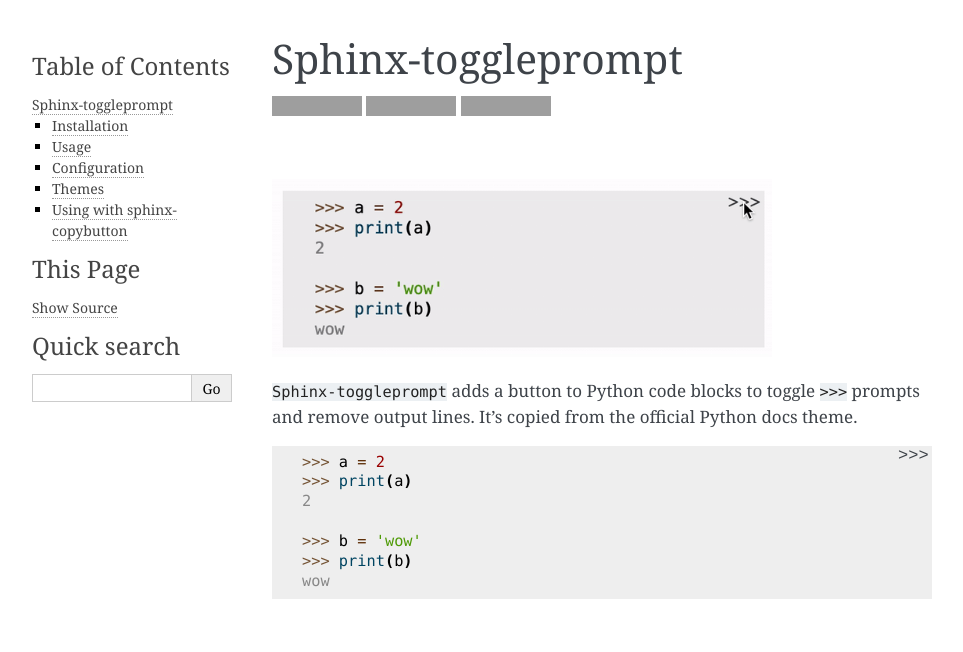
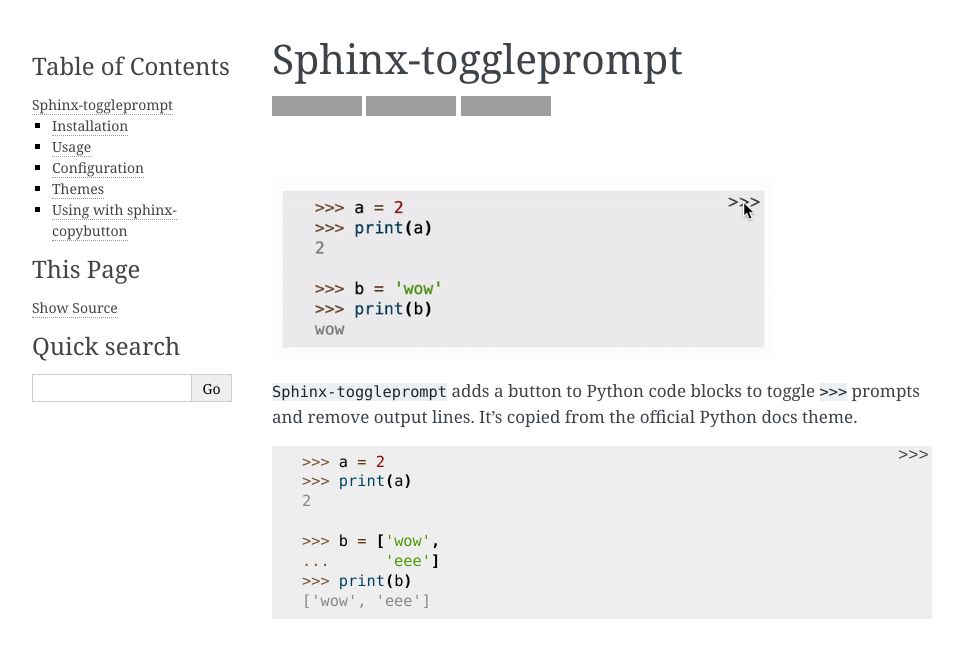
Before and after one commit to jurasofish/sphinx-toggleprompt, a Sphinx documentation site: the page built from doc/index.rst, in a window 1280 px wide and 900 px high, cut to the strip 0-652 px from the top of the window. Shown: the whole strip, without its empty margins (148-1111 px from the left). Built offline with Sphinx 7.4.7, drawn with Linux system fonts in a browser that asks for light colours; some of the changed lines change nothing that is shown; grey boxes are pictures that could not be loaded.

Commit message:
handle "Out[x]:" IPython

```diff
--- a/doc/index.rst
+++ b/doc/index.rst
@@ -33,9 +33,10 @@
     >>> print(a)
     2
 
-    >>> b = 'wow'
+    >>> b = ['wow',
+    ...      'eee']
     >>> print(b)
-    wow
+    ['wow', 'eee']
 
 |
 
@@ -45,6 +46,7 @@
     cloud_vars = ['total_clouds', 'low_clouds',
                   'mid_clouds', 'high_clouds']
     print(sorted(cloud_vars))
+    cloud_vars
 
 
 It only adds itself to Python code which contains prompts.
--- a/sphinx_toggleprompt/_static/toggleprompt.js_t
+++ b/sphinx_toggleprompt/_static/toggleprompt.js_t
@@ -53,15 +53,19 @@
         var button = $(this);
         if (button.data('hidden') === 'false') {
             // hide the code output
-            button.parent().find('.go, .gp, .gt').hide();
-            button.next('pre').find('.gt').nextUntil('.gp, .go').css('visibility', 'hidden');
+            // `.go` for comments
+            // `.gp` for ">>>", "...", "In [x]:"
+            // `.gt` for tracebacks
+            // `.gh` for "Out[x]:"
+            button.parent().find('.go, .gp, .gh, .gt').hide();
+            button.next('pre').find('.gt').nextUntil('.gp, .gh, .go').css('visibility', 'hidden');
             button.css('text-decoration', 'line-through');
             button.attr('title', show_text);
             button.data('hidden', 'true');
         } else {
             // show the code output
-            button.parent().find('.go, .gp, .gt').show();
-            button.next('pre').find('.gt').nextUntil('.gp, .go').css('visibility', 'visible');
+            button.parent().find('.go, .gp, .gh, .gt').show();
+            button.next('pre').find('.gt').nextUntil('.gp, .gh, .go').css('visibility', 'visible');
             button.css('text-decoration', 'none');
             button.attr('title', hide_text);
             button.data('hidden', 'false');
```
